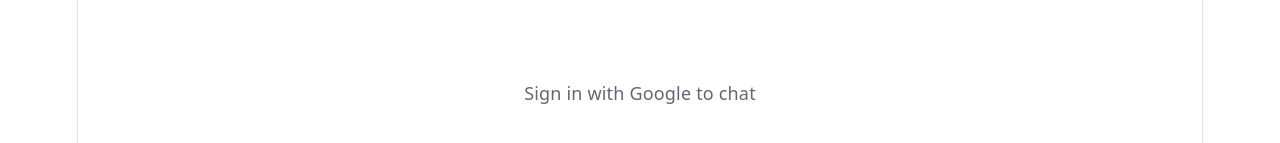
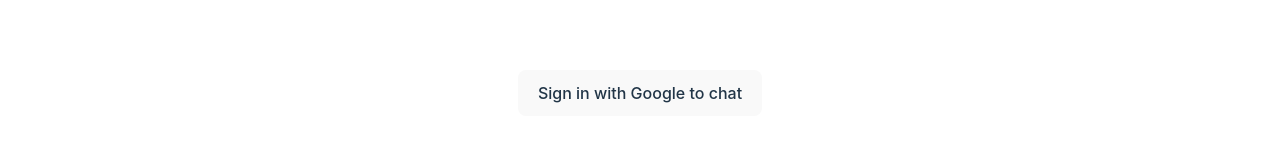
Before and after one commit to guccobrasil/webchat, a React (Vite) app in the folder WebChat/: page / in a window 1280 px wide. Shown: the part 307-450 px from the top of the page. Built offline with nearby package versions, Linux system fonts and the light colour scheme.

Commit message:
Concluindo a primeira sprint do projeto e entregando o MVP funcionando

```diff
--- a/WebChat/src/App.jsx
+++ b/WebChat/src/App.jsx
@@ -1,8 +1,15 @@
-import { useState, useEffect } from 'react'
+import { useEffect, useState, useRef } from "react";
 import { supabase } from "../supabaseCliente";
+
 
 function App() {
   const [session, setSession] = useState([]);
+  const [messages, setMessages] = useState([]);
+  const [newMessage, setNewMessage] = useState("");
+  const [usersOnline, setUsersOnline] = useState([]);
+
+  const chatContainerRef = useRef(null);
+  const scroll = useRef();
 
   useEffect(() => {
     supabase.auth.getSession().then(({ data: { session } }) => {
@@ -21,54 +28,185 @@
   console.log(session);
 
   // sign in
-
-  async function signIn() {
+  const signIn = async () => {
     await supabase.auth.signInWithOAuth({
       provider: "google",
     });
-  }
+  };
 
-  //sign out
-
+  // sign out
   const signOut = async () => {
     const { error } = await supabase.auth.signOut();
-  }
+  };
+
+  useEffect(() => {
+    if (!session?.user) {
+      setUsersOnline([]);
+      return;
+    }
+    const roomOne = supabase.channel("room_one", {
+      config: {
+        broadcast: { self: true },
+        presence: {
+          key: session?.user?.id,
+        },
+      },
+    });
+
+    roomOne.on("broadcast", { event: "message" }, (payload) => {
+      setMessages((prevMessages) => [...prevMessages, payload.payload]);
+      // console.log(messages);
+    });
+
+    // handle user presence
+    roomOne.on("presence", { event: "sync" }, () => {
+      const state = roomOne.presenceState();
+      setUsersOnline(Object.keys(state));
+    });
+
+    // track user presence subscribe!
+    roomOne.subscribe(async (status) => {
+      if (status === "SUBSCRIBED") {
+        await roomOne.track({
+          id: session?.user?.id,
+        });
+      }
+    });
+
+    return () => {
+      roomOne.unsubscribe();
+    };
+  }, [session]);
+
+  // send message
+  const sendMessage = async (e) => {
+    e.preventDefault();
+
+    supabase.channel("room_one").send({
+      type: "broadcast",
+      event: "message",
+      payload: {
+        message: newMessage,
+        user_name: session?.user?.user_metadata?.email,
+        avatar: session?.user?.user_metadata?.avatar_url,
+        timestamp: new Date().toISOString(),
+      },
+    });
+    setNewMessage("");
+  };
+
+  const formatTime = (isoString) => {
+    return new Date(isoString).toLocaleTimeString("en-us", {
+      hour: "numeric",
+      minute: "2-digit",
+      hour12: true,
+    });
+  };
+
+  useEffect(() => {
+    setTimeout(() => {
+      if (chatContainerRef.current) {
+        chatContainerRef.current.scrollTop =
+          chatContainerRef.current.scrollHeight;
+      }
+    }, [100]);
+  }, [messages]);
 
   if (!session) {
     return (
       <div className="w-full flex h-screen justify-center items-center">
-        <button onClick={signIn}> Sign in with Google to chat </button>
+        <button onClick={signIn}>Sign in with Google to chat</button>
       </div>
     );
-
   } else {
     return (
       <div className="w-full flex h-screen justify-center items-center p-4">
         <div className="border-[1px] border-gray-700 max-w-6xl w-full min-h-[600px] rounded-lg">
-          {/* Header*/}
-          <div className="flex justify-between h-20 border-b-[1px] border-gray-700" >
+          {/* Header */}
+          <div className="flex justify-between h-20 border-b-[1px] border-gray-700">
+            <div className="p-4">
+              <p className="text-gray-300">
+                Signed in as {session?.user?.user_metadata?.email}
+              </p>
+              <p className="text-gray-300 italic text-sm">
+                {usersOnline.length} users online
+              </p>
+            </div>
+            <button onClick={signOut} className="m-2 sm:mr-4">
+              Sign out
+            </button>
+          </div>
+          {/* main chat */}
+          <div
+            ref={chatContainerRef}
+            className="p-4 flex flex-col overflow-y-auto h-[500px]"
+          >
+            {messages.map((msg, idx) => {
+              const isMyMessage = msg?.user_name === session?.user?.user_metadata?.email;
 
-            <div className="p-4">
-              <p className="text-gray-300">signed in as name...</p>
-              <p className="text-gray-300 italic text-sm">3 users online</p>
-            </div>
-            <button onClick={signOut} className="m-2 sm:mr-4">Sign out</button>
+              return (
+                <div
+                  key={idx}
+                  className={`my-2 flex w-full items-start ${isMyMessage ? "justify-end" : "justify-start"
+                    }`}
+                >
+                  {!isMyMessage && (
+                    <img
+                      src={msg?.avatar}
+                      alt="/"
+                      className="w-10 h-10 rounded-full mr-2"
+                    />
+                  )}
+
+                  <div className="flex flex-col w-full">
+                    <div
+                      className={`p-1 max-w-[70%] rounded-xl ${isMyMessage
+                          ? "bg-gray-700 text-white ml-auto"
+                          : "bg-gray-500 text-white mr-auto"
+                        }`}
+                    >
+                      <p>{msg.message}</p>
+                    </div>
+                    <div
+                      className={`text-xs opacity-75 pt-1 ${isMyMessage ? "text-right mr-2" : "text-left ml-2"
+                        }`}
+                    >
+                      {formatTime(msg?.timestamp)}
+                    </div>
+                  </div>
+
+                  {isMyMessage && (
+                    <img
+                      src={msg?.avatar}
+                      alt="/"
+                      className="w-10 h-10 rounded-full ml-2"
+                    />
+                  )}
+                </div>
+              );
+            })}
           </div>
-          {/** main chat */}
-          <div>
-
-          </div>
-          {/* Message input */}
-          <form className="flex flex-col sm:flex-row p-4 border-t-[1px] border-gray-700">
-            <input type="text" placeholder="Type a message..." className="p-2 w-full bg-[#00000040] rounded-lg"></input>
-            <button className="mt-4 sm:mt-0 sm:ml-8 text-white max-h-12">Send</button>
+          {/* message input */}
+          <form
+            onSubmit={sendMessage}
+            className="flex flex-col sm:flex-row p-4 border-t-[1px] border-gray-700"
+          >
+            <input
+              value={newMessage}
+              onChange={(e) => setNewMessage(e.target.value)}
+              type="text"
+              placeholder="Type a message..."
+              className="p-2 w-full bg-[#00000040] rounded-lg"
+            />
+            <button className="mt-4 sm:mt-0 sm:ml-8 text-white max-h-12">
+              Send
+            </button>
+            <span ref={scroll}></span>
           </form>
         </div>
       </div>
     );
   }
-
-
 }
 
-export default App
+export default App;
--- a/WebChat/src/index.css
+++ b/WebChat/src/index.css
@@ -1,108 +1,62 @@
 @import "tailwindcss";
+
 :root {
-  --text: #6b6375;
-  --text-h: #08060d;
-  --bg: #fff;
-  --border: #e5e4e7;
-  --code-bg: #f4f3ec;
-  --accent: #aa3bff;
-  --accent-bg: rgba(170, 59, 255, 0.1);
-  --accent-border: rgba(170, 59, 255, 0.5);
-  --social-bg: rgba(244, 243, 236, 0.5);
-  --shadow:
-    rgba(0, 0, 0, 0.1) 0 10px 15px -3px, rgba(0, 0, 0, 0.05) 0 4px 6px -2px;
+  font-family: Inter, system-ui, Avenir, Helvetica, Arial, sans-serif;
+  line-height: 1.5;
+  font-weight: 400;
 
-  --sans: system-ui, 'Segoe UI', Roboto, sans-serif;
-  --heading: system-ui, 'Segoe UI', Roboto, sans-serif;
-  --mono: ui-monospace, Consolas, monospace;
+  color-scheme: light dark;
+  color: rgba(255, 255, 255, 0.87);
+  background-color: #242424;
 
-  font: 18px/145% var(--sans);
-  letter-spacing: 0.18px;
-  color-scheme: light dark;
-  color: var(--text);
-  background: var(--bg);
   font-synthesis: none;
   text-rendering: optimizeLegibility;
   -webkit-font-smoothing: antialiased;
   -moz-osx-font-smoothing: grayscale;
-
-  @media (max-width: 1024px) {
-    font-size: 16px;
-  }
 }
 
-@media (prefers-color-scheme: dark) {
-  :root {
-    --text: #9ca3af;
-    --text-h: #f3f4f6;
-    --bg: #16171d;
-    --border: #2e303a;
-    --code-bg: #1f2028;
-    --accent: #c084fc;
-    --accent-bg: rgba(192, 132, 252, 0.15);
-    --accent-border: rgba(192, 132, 252, 0.5);
-    --social-bg: rgba(47, 48, 58, 0.5);
-    --shadow:
-      rgba(0, 0, 0, 0.4) 0 10px 15px -3px, rgba(0, 0, 0, 0.25) 0 4px 6px -2px;
-  }
-
-  #social .button-icon {
-    filter: invert(1) brightness(2);
-  }
+a {
+  font-weight: 500;
+  color: #646cff;
+  text-decoration: inherit;
 }
-
-#root {
-  width: 1126px;
-  max-width: 100%;
-  margin: 0 auto;
-  text-align: center;
-  border-inline: 1px solid var(--border);
-  min-height: 100svh;
-  display: flex;
-  flex-direction: column;
-  box-sizing: border-box;
-}
-
-h1,
-h2 {
-  font-family: var(--heading);
-  font-weight: 500;
-  color: var(--text-h);
+a:hover {
+  color: #535bf2;
 }
 
 h1 {
-  font-size: 56px;
-  letter-spacing: -1.68px;
-  margin: 32px 0;
-  @media (max-width: 1024px) {
-    font-size: 36px;
-    margin: 20px 0;
+  font-size: 3.2em;
+  line-height: 1.1;
+}
+
+button {
+  border-radius: 8px;
+  border: 1px solid transparent;
+  padding: 0.6em 1.2em;
+  font-size: 1em;
+  font-weight: 500;
+  font-family: inherit;
+  background-color: #1a1a1a;
+  cursor: pointer;
+  transition: border-color 0.25s;
+}
+button:hover {
+  border-color: #646cff;
+}
+button:focus,
+button:focus-visible {
+  outline: 4px auto -webkit-focus-ring-color;
+}
+
+@media (prefers-color-scheme: light) {
+  :root {
+    color: #213547;
+    background-color: #ffffff;
+  }
+  a:hover {
+    color: #747bff;
+  }
+  button {
+    background-color: #f9f9f9;
   }
 }
-h2 {
-  font-size: 24px;
-  line-height: 118%;
-  letter-spacing: -0.24px;
-  margin: 0 0 8px;
-  @media (max-width: 1024px) {
-    font-size: 20px;
-  }
-}
-p {
-  margin: 0;
-}
-
-code,
-.counter {
-  font-family: var(--mono);
-  display: inline-flex;
-  border-radius: 4px;
-  color: var(--text-h);
-}
-
-code {
-  font-size: 15px;
-  line-height: 135%;
-  padding: 4px 8px;
-  background: var(--code-bg);
-}
```
